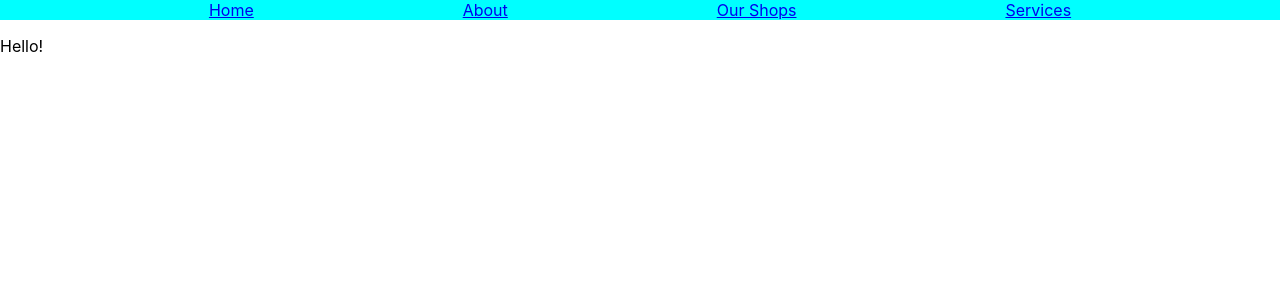
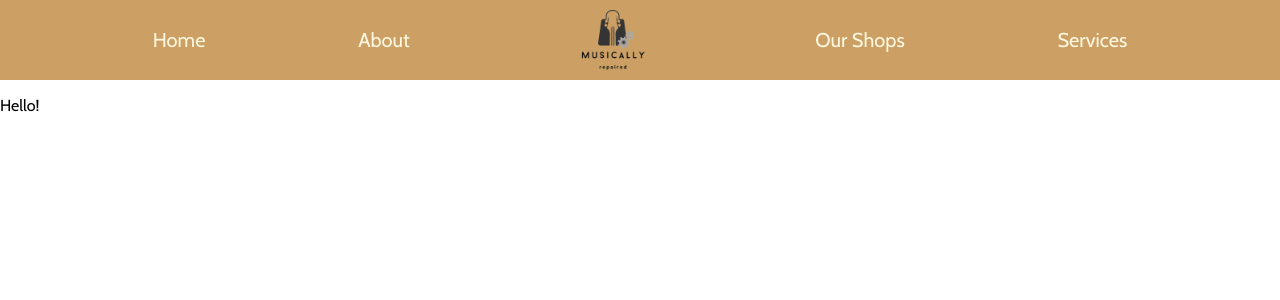
Before and after one commit to mmiller-19/MusicallyRepaired, a React (Create React App) app in the folder musically-repaired/: page / in a window 1280 px wide. Shown: the top 300 px of the page. Built offline with nearby package versions, Linux system fonts and the light colour scheme.

Commit message:
add styling to navbar

```diff
--- a/musically-repaired/src/assets/css/App.css
+++ b/musically-repaired/src/assets/css/App.css
@@ -1,5 +1,23 @@
+@import url('https://fonts.googleapis.com/css2?family=Cabin&display=swap');
+
+body {
+    font-family: 'Cabin', sans-serif;
+}
+
 .Nav {
     display: flex;
     justify-content: space-evenly;
-    background-color: aqua;
+    align-items: center;
+    background-color: #CCA064;
+    height: 10vh;
 }
+
+.Nav a {
+    font-size: 20px;
+    text-decoration: none;
+    color: #FFF8E0;
+}
+
+.logo {
+    width: 100px;
+}
--- a/musically-repaired/src/components/Navigation.js
+++ b/musically-repaired/src/components/Navigation.js
@@ -6,6 +6,7 @@ export default function Navigation() {
         <div className='Nav'>
            <Link to="">Home</Link>
            <Link to="">About</Link>
+           <img className='logo' src='musically-repaired-logo.png' alt='logo' />
            <Link to="">Our Shops</Link>
            <Link to="">Services</Link>
         </div>
```
Also changed, not shown: musically-repaired/public/musically-repaired-logo.png (added).
